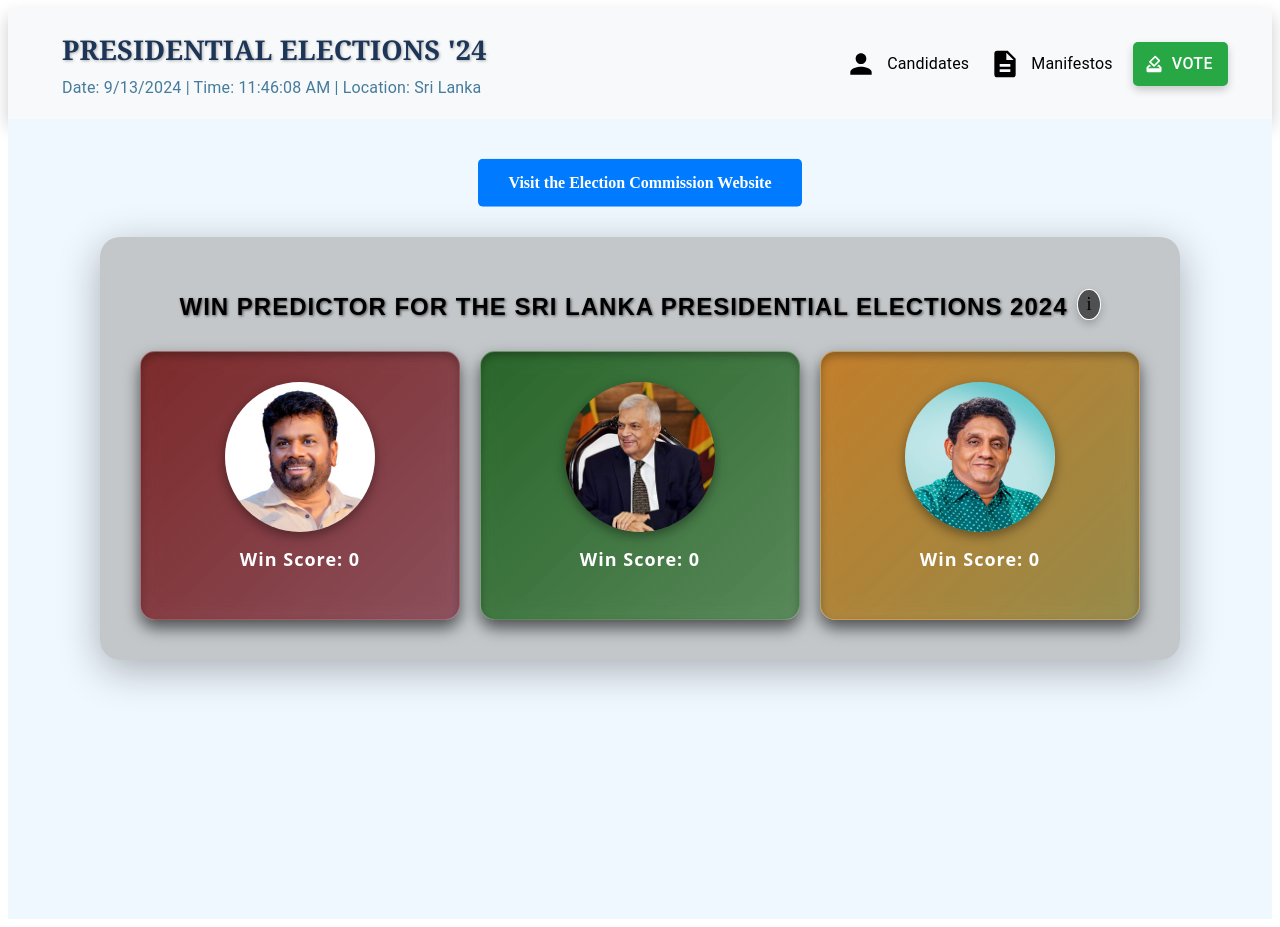
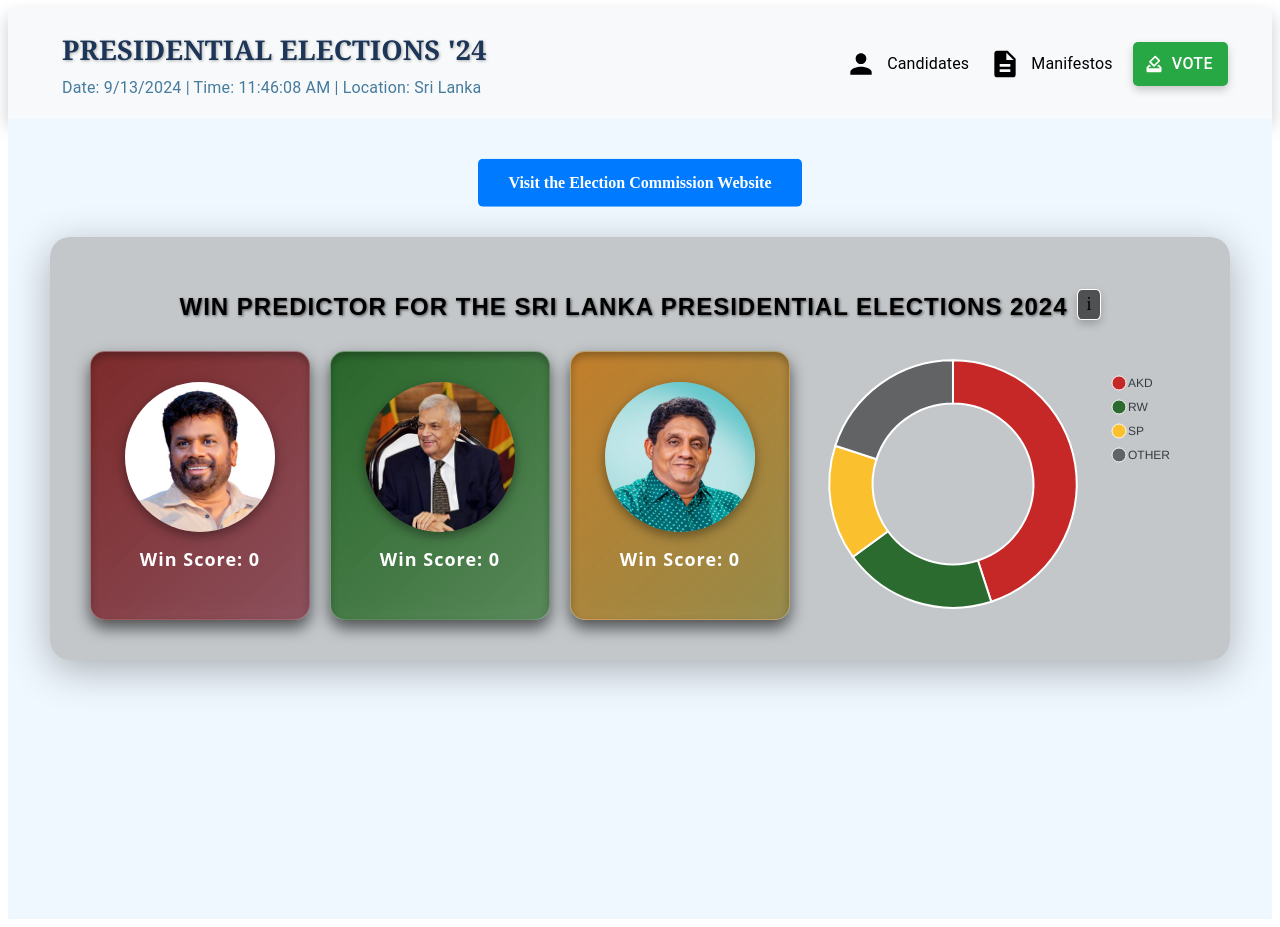
Before and after one commit to CheliM7/043_ChatGPT, a React (Vite) app in the folder frontend/: page /home in a window 1280 px wide. Built offline with nearby package versions, Linux system fonts and the light colour scheme.

Commit message:
charting component implemented (piechart)

```diff
--- /dev/null
+++ b/frontend/src/components/apexchart.jsx
@@ -0,0 +1,102 @@
+import React from 'react';
+import ReactApexChart from 'react-apexcharts';
+
+class ApexChart extends React.Component {
+  constructor(props) {
+    super(props);
+
+    this.state = {
+      series: this.calculateSeries(props), // Calculate initial series
+      options: {
+        chart: {
+          width: 380,
+          type: 'donut',
+        },
+        labels: ['AKD', 'RW', 'SP', 'OTHER'], // Labels for the sections
+        colors: ['#C62828', '#2C6B2F', '#FBC02D', 'rgba(0, 0, 0, 0.5)'], // Darker red, green, yellow, transparent black
+        dataLabels: {
+          enabled: false
+        },
+        responsive: [ {
+          breakpoint: 480,
+          options: {
+            chart: {
+              width: 200
+            },
+            legend: {
+              show: false
+            }
+          }
+        }],
+        legend: {
+          position: 'right',
+          offsetY: 0,
+          height: 230,
+        }
+      },
+    };
+  }
+
+  componentDidUpdate(prevProps) {
+    if (prevProps.akd !== this.props.akd || prevProps.rw !== this.props.rw || prevProps.sp !== this.props.sp) {
+      this.setState({
+        series: this.calculateSeries(this.props)
+      });
+    }
+  }
+
+  calculateSeries(props) {
+    const { akd = 0, rw = 0, sp = 0 } = props;
+    const other = 100 - (akd + rw + sp);
+    return [akd, rw, sp, other];
+  }
+
+  appendData() {
+    const arr = [...this.state.series];
+    arr.push(Math.floor(Math.random() * (100 - 1 + 1)) + 1);
+
+    this.setState({
+      series: arr
+    });
+  }
+
+  removeData() {
+    if (this.state.series.length === 1) return;
+
+    const arr = [...this.state.series];
+    arr.pop();
+
+    this.setState({
+      series: arr
+    });
+  }
+
+  randomize() {
+    this.setState({
+      series: this.state.series.map(() => Math.floor(Math.random() * (100 - 1 + 1)) + 1)
+    });
+  }
+
+  reset() {
+    this.setState({
+      series: this.calculateSeries({ akd: 45, rw: 35, sp: 15 })
+    });
+  }
+
+  render() {
+    return (
+      <div>
+        <div>
+          <div className="chart-wrap">
+            <div id="chart">
+              <ReactApexChart options={this.state.options} series={this.state.series} type="donut" width={380} />
+            </div>
+          </div>
+        </div>
+        <div id="html-dist"></div>
+      </div>
+    );
+  }
+}
+
+export default ApexChart;
--- a/frontend/src/components/threeSectionContainer.jsx
+++ b/frontend/src/components/threeSectionContainer.jsx
@@ -3,6 +3,7 @@ import styled from 'styled-components';
 import AKD from '../assets/AKD.jpg';
 import RW from '../assets/RW.jpg';
 import SP from '../assets/SP.jpeg';
+import ApexChart from './apexchart';
 
 // Styled Components
 const Container = styled.div`
@@ -14,11 +15,10 @@ const Container = styled.div`
   backdrop-filter: blur(15px); /* Glassmorphism effect */
   border-radius: 20px; /* Slightly larger border radius for a softer look */
   box-shadow: 0 10px 40px rgba(0, 0, 0, 0.3); /* Deeper shadow for more depth */
-  max-width: 1000px; /* Increased the width */
+  max-width: 1100px; /* Increased the width */
   width: 100%;
   margin: 30px auto; /* Increased margin */
 `;
-
 
 const Header = styled.div`
   display: flex;
@@ -40,32 +40,32 @@ const Title = styled.h1`
 
 
 const InfoIcon = styled.span`
-  font-size: 18px; /* Adjusted size */
+  font-size: 18px;
   cursor: pointer;
-  border: 1px solid #fff; /* White border */
-  border-radius: 50%;
+  border: 1px solid #fff;
+  border-radius: 20%;
   padding: 4px 8px;
-  background-color: rgba(0, 0, 0, 0.6); /* Darker background */
+  background-color: rgba(0, 0, 0, 0.6);
   box-shadow: 0 4px 8px rgba(0, 0, 0, 0.2);
   transition: background-color 0.3s ease;
 
   &:hover {
-    background-color: rgba(255, 255, 255, 0.3); /* Lighter on hover */
+    background-color: rgba(255, 255, 255, 0.3);
   }
 `;
 
 const InfoText = styled.p`
-  margin-top: 5px;
-  padding: 10px 20px; /* Adjust padding for smaller text box */
-  background-color: rgba(0, 0, 0, 0.7); /* Darker background for better contrast */
+  margin-top: 1px;
+  padding: 10px 20px;
+  background-color: rgba(0, 0, 0, 0.7);
   border-radius: 10px;
   box-shadow: 0 4px 12px rgba(0, 0, 0, 0.3);
   font-size: 14px;
-  color: #fff; /* White text for high contrast */
-  font-family: 'Roboto', sans-serif; /* Elegant sans-serif font */
+  color: #fff;
+  font-family: 'Roboto', sans-serif;
   letter-spacing: 0.6px;
-  line-height: 1.5; /* Improved readability */
-  max-width: 90%; /* Keep text width responsive */
+  line-height: 1.0;
+  max-width: 80%;
   text-align: center;
 `;
 
@@ -114,7 +114,6 @@ const YellowSubsection = styled(Subsection)`
 `;
 
 
-
 const Image = styled.img`
   width: 150px;
   height: 150px;
@@ -161,6 +160,7 @@ const ThreeSectionContainer = ({ scores = [0, 0, 0], images = [AKD, RW, SP] }) =
           <Image src={images[2]} alt="image-3" />
           <WinScore>Win Score: {scores[2]}</WinScore>
         </YellowSubsection>
+        <ApexChart akd={45} rw={20} sp={15} />
       </SubsectionContainer>
     </Container>
   );
```
